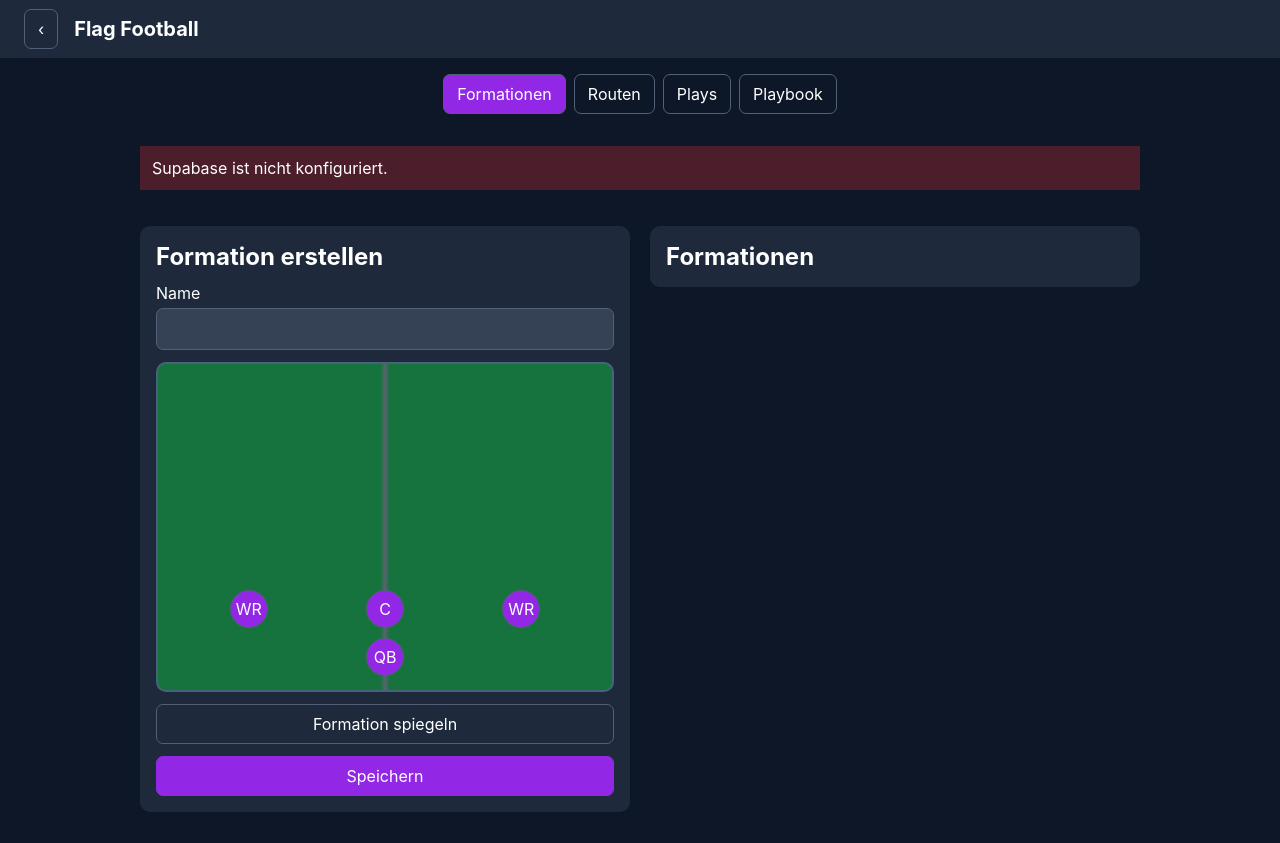
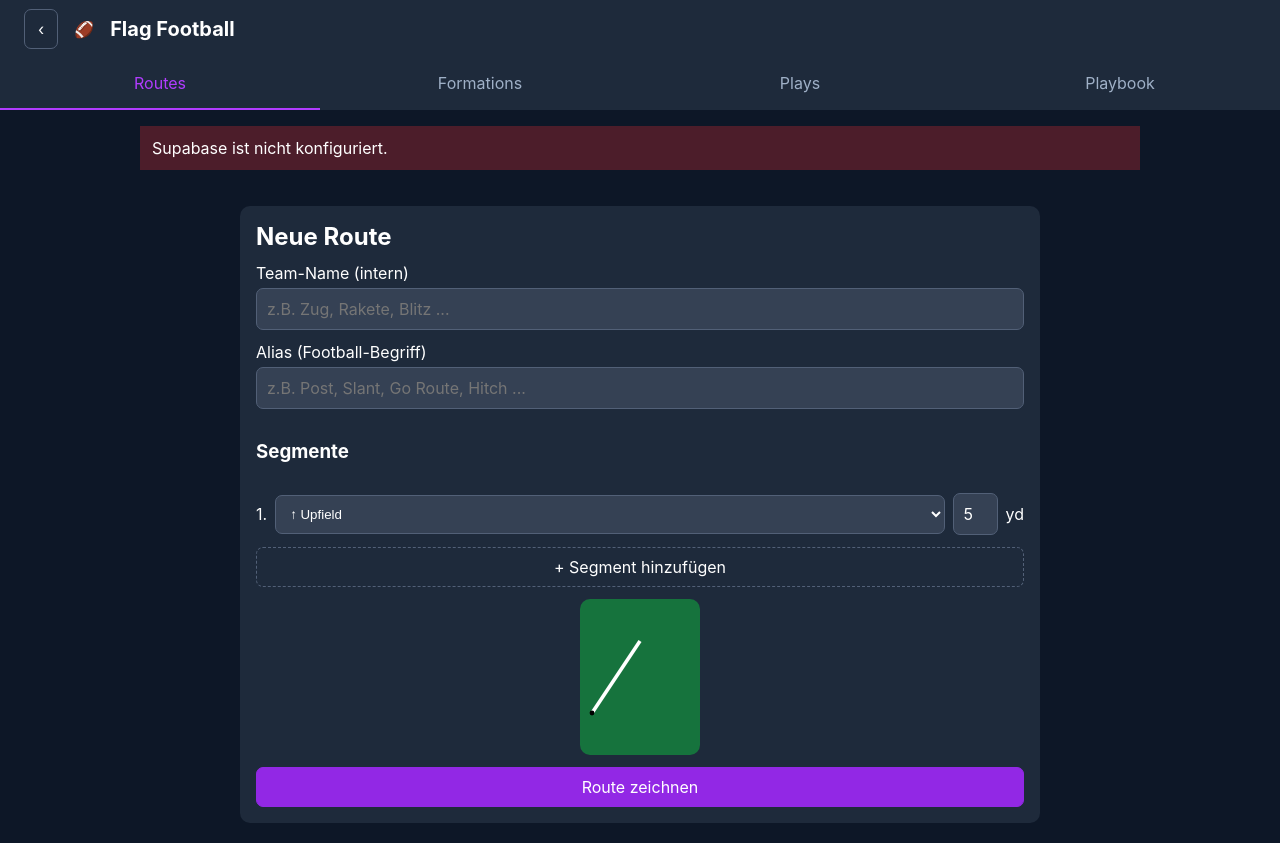
Before and after one commit to ReneKofler/angularApp, an Angular app in the folder brain-app/: page /flag-football in a window 1280 px wide. Before the commit the page ends 812 px from the top, so only its background shows below. Built offline with nearby package versions, Linux system fonts and the light colour scheme.

Commit message:
DEMO-64 align flag football UI with reference

```diff
--- a/brain-app/src/app/flag-football/flag-football.html
+++ b/brain-app/src/app/flag-football/flag-football.html
@@ -1,103 +1,140 @@
 <header>
-  <button routerLink="/" aria-label="Zurück">‹</button>
+  <button routerLink="/" aria-label="Zurück">‹</button><span>🏈</span>
   <h1>Flag Football</h1>
 </header>
 <nav>
   @for (
     item of [
-      ['formations', 'Formationen'],
-      ['routes', 'Routen'],
+      ['routes', 'Routes'],
+      ['formations', 'Formations'],
       ['plays', 'Plays'],
       ['playbook', 'Playbook'],
     ];
     track item[0]
   ) {
-    <button [class.active]="tab() === item[0]" (click)="setTab(item[0])">
-      {{ item[1] }}
-    </button>
+    <button [class.active]="tab() === item[0]" (click)="setTab(item[0])">{{ item[1] }}</button>
   }
 </nav>
 <main>
   @if (error()) {
     <p role="alert" class="error">{{ error() }}</p>
   }
+  @if (tab() === 'routes') {
+    <section class="editor route-editor">
+      <h2>Neue Route</h2>
+      <label
+        >Team-Name (intern)<input
+          aria-label="Name der Route"
+          placeholder="z.B. Zug, Rakete, Blitz ..."
+          [ngModel]="name()"
+          (ngModelChange)="name.set($event)" /></label
+      ><label
+        >Alias (Football-Begriff)<input
+          aria-label="Routen-Aliase"
+          placeholder="z.B. Post, Slant, Go Route, Hitch ..."
+          [ngModel]="routeAliases()"
+          (ngModelChange)="routeAliases.set($event)"
+      /></label>
+      <h3>Segmente</h3>
+      <div class="segment">
+        1.
+        <select aria-label="Richtung">
+          <option>↑ Upfield</option>
+          <option>↗ Slant</option>
+          <option>→ Out</option></select
+        ><input aria-label="Yards" type="number" value="5" /><span>yd</span>
+      </div>
+      <button class="add-segment">+ Segment hinzufügen</button
+      ><svg class="route-preview" viewBox="0 0 100 100" aria-label="Routenverlauf">
+        <polyline [attr.points]="routePointString()" />
+        <circle [attr.cx]="routePoints()[0].x" [attr.cy]="routePoints()[0].y" r="2" /></svg
+      ><button class="primary" (click)="addRoute()">Route zeichnen</button>
+    </section>
+    <section class="cards route-cards">
+      @for (item of routes(); track item.id; let number = $index) {
+        <article>
+          <svg viewBox="0 0 100 100">
+            <polyline
+              [attr.points]="
+                item.segments[0].x +
+                ',' +
+                item.segments[0].y +
+                ' ' +
+                item.segments[item.segments.length - 1].x +
+                ',' +
+                item.segments[item.segments.length - 1].y
+              "
+            /></svg
+          ><strong>{{ number + 1 }}</strong
+          ><b>{{ item.name }}</b
+          ><small>{{ item.aliases.join(', ') }}</small
+          ><span>{{ item.segments.length }} Segmente</span><button>Bearbeiten</button
+          ><button class="danger" (click)="remove('flag_football_routes', item.id)">Löschen</button>
+        </article>
+      }
+    </section>
+  }
   @if (tab() === 'formations') {
-    <section class="editor">
-      <h2>Formation erstellen</h2>
+    <section class="editor formation-editor">
+      <h2>Neue Formation</h2>
       <label
         >Name<input
           aria-label="Name der Formation"
+          placeholder="z.B. Shotgun, Trips Right, Empty ..."
           [ngModel]="name()"
           (ngModelChange)="name.set($event)"
       /></label>
-      <div class="field">
+      <div class="placement">
+        <span>Spieler platzieren</span><b>{{ players().length }}/5</b>
+        @for (type of ['C', 'QB', 'WR-X', 'WR-Y', 'WR-Z', 'RB']; track type) {
+          <button [class.selected]="playerType() === type" (click)="playerType.set(type)">
+            {{ type }}
+          </button>
+        }
+      </div>
+      <p class="hint">
+        Tippe auf das Feld, um Spieler zu setzen · Tippe auf einen Spieler, um ihn zu entfernen
+      </p>
+      <div class="field" (click)="placePlayer($event)">
+        <span class="yard y20">20</span><span class="yard y15">15</span
+        ><span class="yard y10">10</span><span class="yard y5">5</span><span class="los">LOS</span>
         @for (player of players(); track player.id) {
           <button
             class="player"
             [style.left.%]="player.x"
             [style.top.%]="player.y"
-            (click)="movePlayer(player.id, 100 - player.x, player.y)"
+            (click)="$event.stopPropagation(); removePlayer(player.id)"
           >
             {{ player.label }}
           </button>
         }
       </div>
-      <button (click)="players.set(flipPlayers())">Formation spiegeln</button
-      ><button class="primary" (click)="addFormation()">Speichern</button>
+      <button class="primary" (click)="addFormation()">Formation speichern</button>
     </section>
-    <section class="list">
-      <h2>Formationen</h2>
+    <section class="cards">
       @for (item of formations(); track item.id) {
         <article>
-          <strong>{{ item.name }}</strong>
           <div class="mini-field">
             @for (player of item.players; track player.id) {
               <i [style.left.%]="player.x" [style.top.%]="player.y">{{ player.label }}</i>
             }
           </div>
-          <button class="danger" (click)="remove('flag_football_formations', item.id)">
+          <strong>{{ item.name }}</strong
+          ><button>Bearbeiten</button
+          ><button class="danger" (click)="remove('flag_football_formations', item.id)">
             Löschen
           </button>
         </article>
       }
     </section>
   }
-  @if (tab() === 'routes') {
-    <section class="editor">
-      <h2>Route erstellen</h2>
-      <label
-        >Name<input
-          aria-label="Name der Route"
-          [ngModel]="name()"
-          (ngModelChange)="name.set($event)" /></label
-      ><label
-        >Aliase<input
-          aria-label="Routen-Aliase"
-          placeholder="Go, Fly"
-          [ngModel]="routeAliases()"
-          (ngModelChange)="routeAliases.set($event)" /></label
-      ><svg viewBox="0 0 100 100" aria-label="Routenverlauf">
-        <polyline [attr.points]="routePointString()" /></svg
-      ><button (click)="routePoints.set(flipRoute())">Route spiegeln</button
-      ><button class="primary" (click)="addRoute()">Speichern</button>
-    </section>
-    <section class="list">
-      <h2>Routen</h2>
-      @for (item of routes(); track item.id) {
-        <article>
-          <strong>{{ item.name }}</strong
-          ><small>{{ item.aliases.join(', ') }}</small
-          ><button class="danger" (click)="remove('flag_football_routes', item.id)">Löschen</button>
-        </article>
-      }
-    </section>
-  }
   @if (tab() === 'plays') {
     <section class="editor">
-      <h2>Play erstellen</h2>
+      <h2>Neuer Play</h2>
       <label
         >Name<input
           aria-label="Name des Plays"
+          placeholder="Leer lassen für Auto-Name (Formation + Routen)"
           [ngModel]="name()"
           (ngModelChange)="name.set($event)" /></label
       ><label
@@ -106,6 +143,7 @@
           [ngModel]="selectedFormation()"
           (ngModelChange)="selectedFormation.set($event)"
         >
+          <option value="">— Formation wählen —</option>
           @for (item of formations(); track item.id) {
             <option [value]="item.id">{{ item.name }}</option>
           }
@@ -125,23 +163,53 @@
           </select></label
         >
       }
-      <button class="primary" (click)="addPlay()">Speichern</button>
+      <button class="primary" (click)="addPlay()">Play speichern</button>
     </section>
-    <section class="list">
-      <h2>Plays</h2>
+    <section class="cards play-cards">
       @for (item of plays(); track item.id) {
         <article>
+          <div class="mini-field play-field">
+            @for (player of formationForPlay(item)?.players || []; track player.id) {
+              <i [style.left.%]="player.x" [style.top.%]="player.y">{{ player.label }}</i>
+            }
+          </div>
           <strong>{{ item.name }}</strong
-          ><small>{{ item.assignments.length }} Zuweisungen</small
-          ><button (click)="addToPlaybook(item)">Zum Playbook</button
+          ><small>{{ formationForPlay(item)?.name }} · {{ item.assignments.length }} Routen</small
+          ><button>▶</button><button>Bearbeiten</button
           ><button class="danger" (click)="remove('flag_football_plays', item.id)">Löschen</button>
         </article>
       }
     </section>
   }
   @if (tab() === 'playbook') {
+    <section class="editor playbook-editor">
+      <h2>Play zuweisen</h2>
+      <label
+        >Nummer<input
+          aria-label="Playbook-Nummer"
+          type="number"
+          min="1"
+          [ngModel]="playbookNumber()"
+          (ngModelChange)="playbookNumber.set($event)" /></label
+      ><label
+        >Play<select
+          aria-label="Playbook-Play"
+          [ngModel]="selectedPlay()"
+          (ngModelChange)="selectedPlay.set($event)"
+        >
+          <option value="">— Play wählen —</option>
+          @for (play of plays(); track play.id) {
+            <option [value]="play.id">{{ play.name }}</option>
+          }
+        </select></label
+      ><label class="switch"
+        >Gespiegelt<input
+          type="checkbox"
+          [ngModel]="playbookFlipped()"
+          (ngModelChange)="playbookFlipped.set($event)" /></label
+      ><button class="primary" (click)="assignPlaybook()">Zuweisen</button>
+    </section>
     <section class="playbook">
-      <h2>Playbook</h2>
       @for (entry of playbook(); track entry.id; let number = $index) {
         <article>
           <strong>{{ number + 1 }}. {{ playName(entry.play_id) }}</strong
@@ -151,7 +219,11 @@
           ><button aria-label="Nach unten" (click)="move(entry, 1)">↓</button>
         </article>
       } @empty {
-        <p>Das Playbook ist leer.</p>
+        <div class="empty">
+          <b>📋</b>
+          <p>Playbook ist leer</p>
+          <small>Weise Plays einer Nummer zu.</small>
+        </div>
       }
     </section>
   }
--- a/brain-app/src/app/flag-football/flag-football.scss
+++ b/brain-app/src/app/flag-football/flag-football.scss
@@ -33,12 +33,19 @@ button {
 }
 nav {
   display: flex;
-  justify-content: center;
-  gap: 8px;
-  padding: 16px;
+  background: #1e2a3b;
+}
+nav button {
+  flex: 1;
+  border: 0;
+  border-radius: 0;
+  padding: 15px;
+  color: #9fb0c7;
+  border-bottom: 2px solid transparent;
 }
 nav .active {
-  background: #9228e5;
+  color: #b13cff;
+  border-bottom-color: #b13cff;
 }
 main {
   width: min(1000px, calc(100% - 32px));
@@ -61,6 +68,128 @@ main {
   padding: 16px;
   border-radius: 10px;
   background: #1e2a3b;
+}
+.editor {
+  grid-column: 1/-1;
+  width: min(800px, 100%);
+  box-sizing: border-box;
+  justify-self: center;
+}
+.cards {
+  grid-column: 1/-1;
+  display: grid;
+  grid-template-columns: repeat(3, 1fr);
+  gap: 16px;
+}
+.cards article {
+  display: grid;
+  gap: 7px;
+  padding: 0 12px 12px;
+  border-radius: 10px;
+  background: #1e2a3b;
+  overflow: hidden;
+}
+.cards svg,
+.cards .mini-field {
+  width: calc(100% + 24px);
+  margin-left: -12px;
+  height: 260px;
+  background: #155c31;
+}
+.route-preview {
+  width: 120px;
+  height: 156px;
+  justify-self: center;
+}
+.segment {
+  display: grid;
+  grid-template-columns: auto 1fr 45px auto;
+  gap: 8px;
+  align-items: center;
+}
+.add-segment {
+  border-style: dashed;
+}
+.placement {
+  display: flex;
+  gap: 8px;
+  align-items: center;
+  flex-wrap: wrap;
+}
+.placement > span {
+  width: calc(100% - 45px);
+}
+.placement > b {
+  margin-left: auto;
+}
+.placement .selected {
+  background: #f1b51c;
+}
+.hint {
+  color: #8194ad;
+  font-size: 12px;
+}
+.yard,
+.los {
+  position: absolute;
+  left: 10px;
+  color: #a7c6b0;
+  font-weight: bold;
+}
+.y20 {
+  top: 3%;
+}
+.y15 {
+  top: 20%;
+}
+.y10 {
+  top: 38%;
+}
+.y5 {
+  top: 56%;
+}
+.los {
+  top: 73%;
+}
+.field:after {
+  content: '';
+  position: absolute;
+  left: 0;
+  right: 0;
+  top: 75%;
+  border-top: 2px dashed #b9d5c2;
+}
+.switch {
+  display: flex !important;
+  grid-template-columns: 70px auto !important;
+  align-items: center;
+}
+.switch input {
+  width: 44px;
+}
+.playbook .empty {
+  text-align: center;
+  padding: 70px;
+  color: #8194ad;
+}
+.playbook .empty b {
+  font-size: 42px;
+}
+.route-cards polyline {
+  fill: none;
+  stroke: #b13cff;
+  stroke-width: 2;
+}
+.route-cards small {
+  color: #b13cff;
+}
+.play-cards article {
+  grid-template-columns: 1fr auto auto;
+}
+.play-cards .mini-field,
+.play-cards strong,
+.play-cards small {
+  grid-column: 1/-1;
 }
 .editor h2,
 .list h2,
@@ -156,4 +285,10 @@ polyline {
   svg {
     height: 260px;
   }
+  .cards {
+    grid-template-columns: 1fr;
+  }
+  .editor {
+    width: 100%;
+  }
 }
--- a/brain-app/src/app/flag-football/flag-football.ts
+++ b/brain-app/src/app/flag-football/flag-football.ts
@@ -18,7 +18,7 @@ import {
 })
 export class FlagFootball {
   private service = inject(FlagFootballService);
-  readonly tab = signal<'formations' | 'routes' | 'plays' | 'playbook'>('formations');
+  readonly tab = signal<'formations' | 'routes' | 'plays' | 'playbook'>('routes');
   readonly formations = signal<Formation[]>([]);
   readonly routes = signal<Route[]>([]);
   readonly plays = signal<Play[]>([]);
@@ -32,6 +32,10 @@ export class FlagFootball {
     { x: 10, y: 80 },
     { x: 50, y: 20 },
   ]);
+  readonly playerType = signal('WR-X');
+  readonly selectedPlay = signal('');
+  readonly playbookNumber = signal(1);
+  readonly playbookFlipped = signal(false);
   readonly players = signal([
     { id: 'p1', label: 'C', x: 50, y: 75 },
     { id: 'p2', label: 'QB', x: 50, y: 90 },
@@ -55,6 +59,9 @@ export class FlagFootball {
   playName(id: string) {
     return this.plays().find((play) => play.id === id)?.name ?? 'Unbekanntes Play';
   }
+  formationForPlay(play: Play) {
+    return this.formations().find((formation) => formation.id === play.formation_id);
+  }
   async load() {
     try {
       const d = await this.service.load();
@@ -76,6 +83,24 @@ export class FlagFootball {
           : p,
       ),
     );
+  }
+  placePlayer(event: MouseEvent) {
+    if (this.players().length >= 5) return;
+    const target = event.currentTarget as HTMLElement;
+    const bounds = target.getBoundingClientRect();
+    const label = this.playerType();
+    this.players.update((items) => [
+      ...items,
+      {
+        id: `${label}-${items.length}`,
+        label,
+        x: ((event.clientX - bounds.left) / bounds.width) * 100,
+        y: ((event.clientY - bounds.top) / bounds.height) * 100,
+      },
+    ]);
+  }
+  removePlayer(id: string) {
+    this.players.update((items) => items.filter((item) => item.id !== id));
   }
   flipPlayers(players = this.players()) {
     return players.map((p) => ({ ...p, x: 100 - p.x }));
@@ -125,6 +150,21 @@ export class FlagFootball {
       }),
     );
   }
+  async assignPlaybook() {
+    const play = this.plays().find((item) => item.id === this.selectedPlay());
+    if (!play) return;
+    if (this.playbook().some((item) => item.position === this.playbookNumber() - 1)) {
+      this.error.set('Diese Playbook-Nummer ist bereits vergeben.');
+      return;
+    }
+    await this.run(() =>
+      this.service.save('flag_football_playbook', {
+        play_id: play.id,
+        position: Math.max(0, this.playbookNumber() - 1),
+        flipped: this.playbookFlipped(),
+      }),
+    );
+  }
   setAssignment(player: string, route: string) {
     this.assignments.update((all) => [
       ...all.filter((x) => x.player_id !== player),
```
Also changed, not shown: 1 other file (tests, documents, lock files or other folders).
